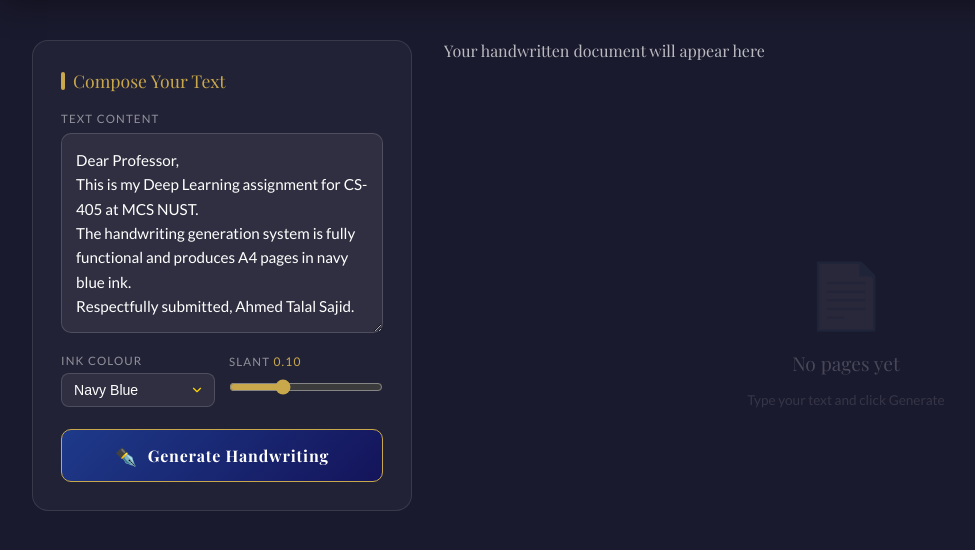
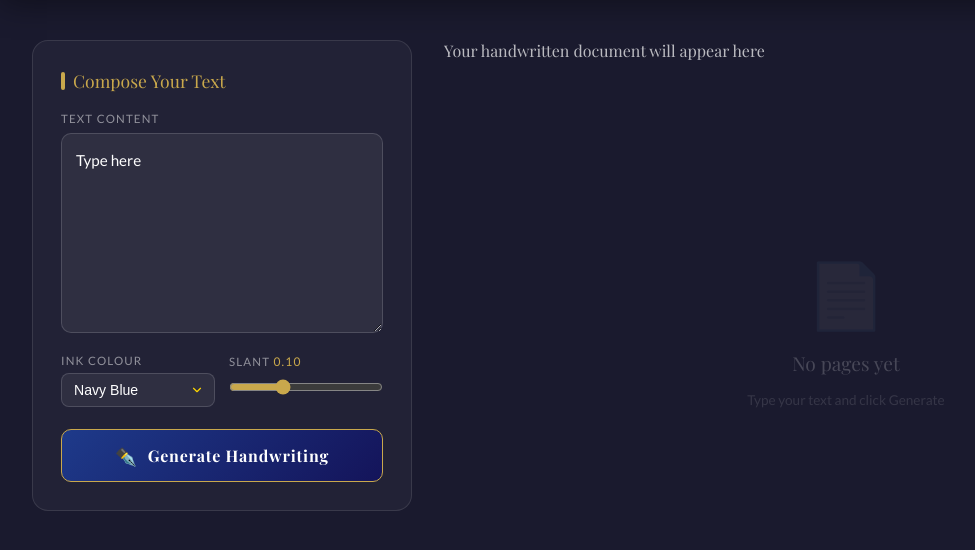
Before and after one commit to ahmaadtalal/HandScript-Project, a Flask app: page / in a window 1280 px wide. Shown: the part 99-649 px from the top of the page, without its empty margins (0-975 px from the left). Run offline with Flask 3, Linux system fonts and the light colour scheme; parts of the project's set-up code (start-up, migrations or seed data) failed here and were passed over; some web fonts are replaced.

Commit message:
Update frontend UI in index.html

```diff
--- a/templates/index.html
+++ b/templates/index.html
@@ -389,10 +389,7 @@
     <div class="panel-title">Compose Your Text</div>
 
     <label>Text content</label>
-    <textarea id="textInput" placeholder="Type anything here...&#10;&#10;Multi-line and paragraphs are supported.&#10;Each line break starts a new paragraph.">Dear Professor,
-This is my Deep Learning assignment for CS-405 at MCS NUST.
-The handwriting generation system is fully functional and produces A4 pages in navy blue ink.
-Respectfully submitted, Ahmed Talal Sajid.</textarea>
+    <textarea id="textInput" placeholder="Type anything here...&#10;&#10;Multi-line and paragraphs are supported.&#10;Each line break starts a new paragraph.">Type here</textarea>
 
     <div class="options-grid">
       <div class="option-group">
```
